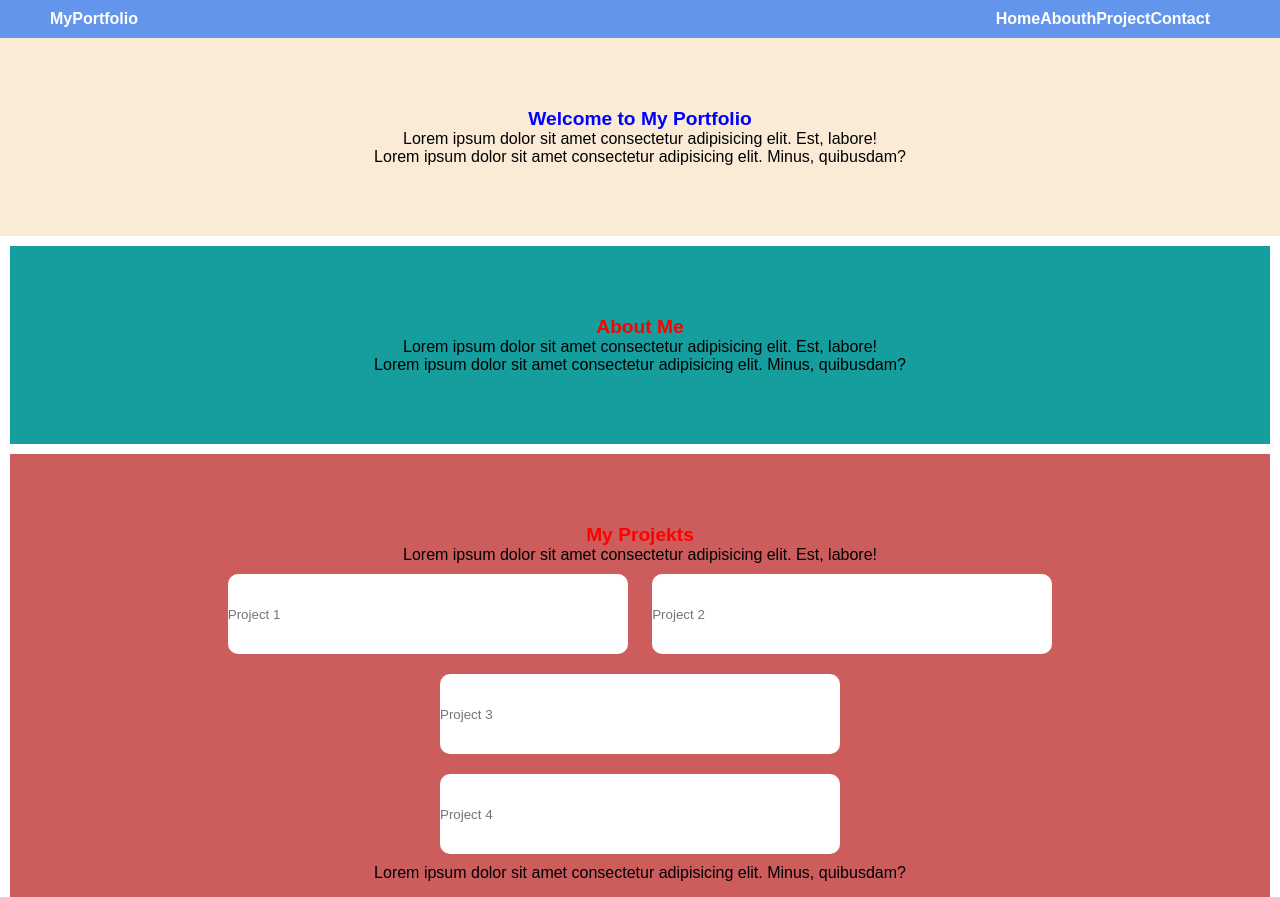
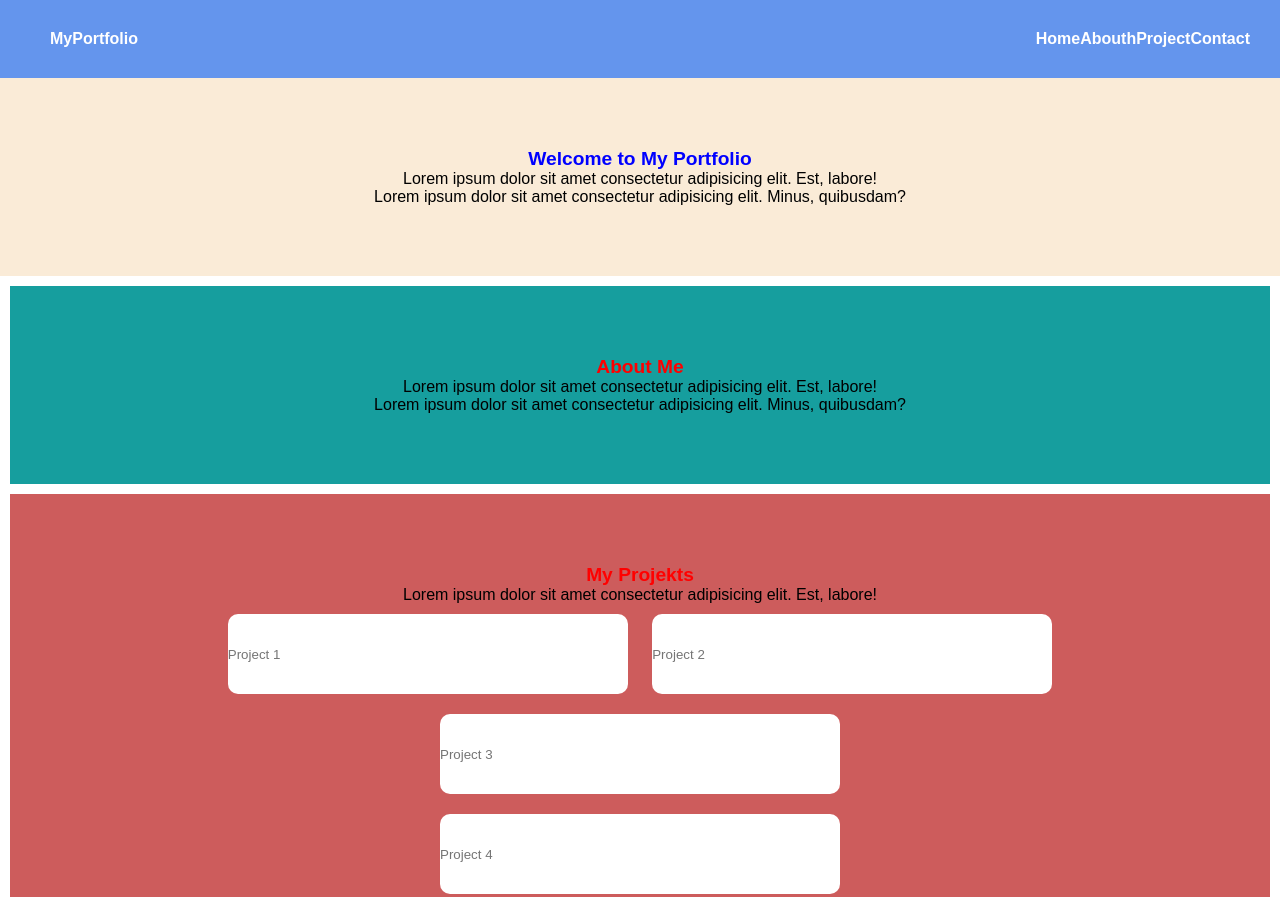
Before and after one commit to HuseynAlizade/homework7, a plain HTML site: page index.html in a window 1280 px wide. Shown: the top 897 px of the page. Drawn offline with Linux system fonts and the light colour scheme.

Commit message:
new-homework7

```diff
--- a/style.css
+++ b/style.css
@@ -22,11 +22,12 @@ header{
    ul{
     display: flex;
     align-content: center;
-    justify-content: center;
+    justify-content:space-between;
     color:white;
     list-style: none;
-    margin-right: 70px;
-}
+    padding: 30px;
+    }
+
 
 nav {
     display: flex;
```
